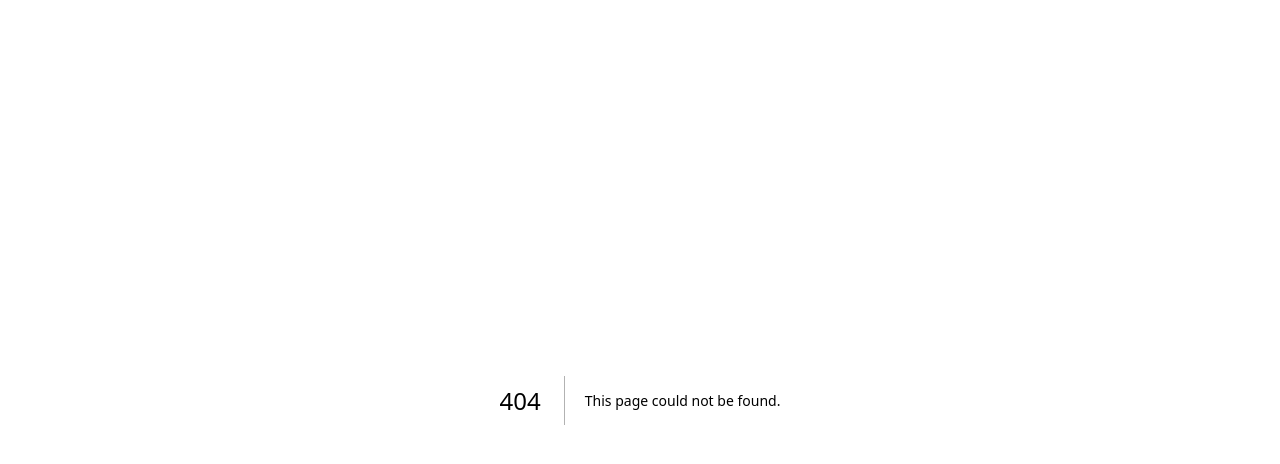
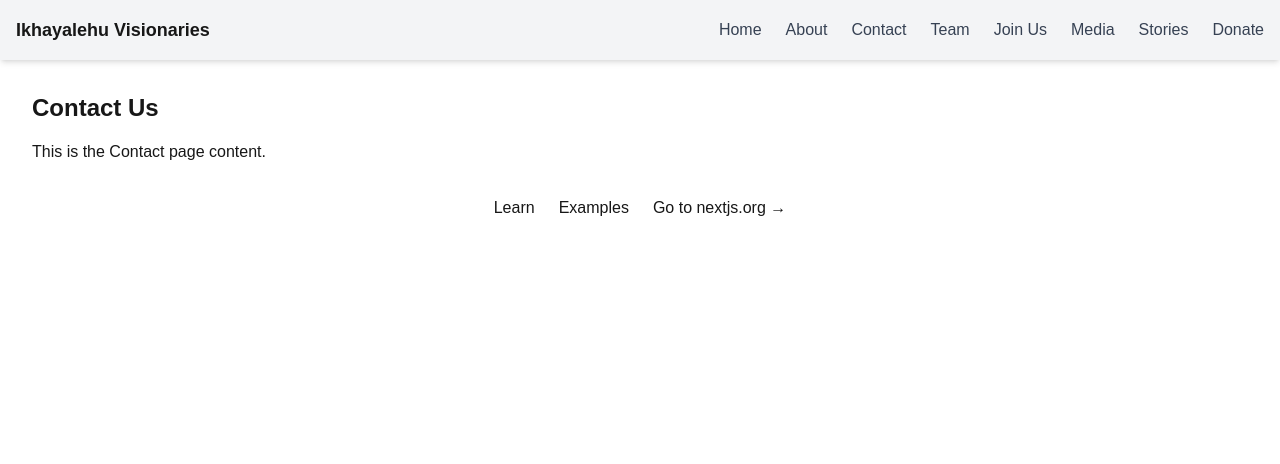
Before and after one commit to dev2ools/Ikhayalehu-Visionaries, a Next.js app in the folder ikhayalethu-visionaries/: page /contact in a window 1280 px wide. Before the commit this address had no page. Shown: the top 464 px of the page. Built offline with nearby package versions, Linux system fonts and the light colour scheme.

Commit message:
created pages

```diff
--- /dev/null
+++ b/ikhayalethu-visionaries/src/app/about/page.js
@@ -0,0 +1,15 @@
+import Navbar from "../../components/Navbar";
+import Footer from "../../components/Footer";
+
+export default function About() {
+  return (
+    <div>
+      <Navbar />
+      <main className="p-8">
+        <h1 className="text-2xl font-bold">About Us</h1>
+        <p className="mt-4">This is the About page content.</p>
+      </main>
+      <Footer />
+    </div>
+  );
+}
--- /dev/null
+++ b/ikhayalethu-visionaries/src/app/contact/page.js
@@ -0,0 +1,15 @@
+import Navbar from "../../components/Navbar";
+import Footer from "../../components/Footer";
+
+export default function Contact() {
+  return (
+    <div>
+      <Navbar />
+      <main className="p-8">
+        <h1 className="text-2xl font-bold">Contact Us</h1>
+        <p className="mt-4">This is the Contact page content.</p>
+      </main>
+      <Footer />
+    </div>
+  );
+}
--- /dev/null
+++ b/ikhayalethu-visionaries/src/app/donate/page.js
@@ -0,0 +1,15 @@
+import Navbar from "../../components/Navbar";
+import Footer from "../../components/Footer";
+
+export default function Donate() {
+  return (
+    <div>
+      <Navbar />
+      <main className="p-8">
+        <h1 className="text-2xl font-bold">Donate Us</h1>
+        <p className="mt-4">This is the Donate page content.</p>
+      </main>
+      <Footer />
+    </div>
+  );
+}
--- /dev/null
+++ b/ikhayalethu-visionaries/src/app/join-us/page.js
@@ -0,0 +1,15 @@
+import Navbar from "../../components/Navbar";
+import Footer from "../../components/Footer";
+
+export default function join() {
+  return (
+    <div>
+      <Navbar />
+      <main className="p-8">
+        <h1 className="text-2xl font-bold">Join Us</h1>
+        <p className="mt-4">This is the Join page content.</p>
+      </main>
+      <Footer />
+    </div>
+  );
+}
--- /dev/null
+++ b/ikhayalethu-visionaries/src/app/media/page.js
@@ -0,0 +1,15 @@
+import Navbar from "../../components/Navbar";
+import Footer from "../../components/Footer";
+
+export default function Media() {
+  return (
+    <div>
+      <Navbar />
+      <main className="p-8">
+        <h1 className="text-2xl font-bold">Media Us</h1>
+        <p className="mt-4">This is the Media page content.</p>
+      </main>
+      <Footer />
+    </div>
+  );
+}
--- a/ikhayalethu-visionaries/src/app/page.js
+++ b/ikhayalethu-visionaries/src/app/page.js
@@ -1,103 +1,14 @@
-import Image from "next/image";
+import Navbar from "../components/Navbar";
+import Footer from "../components/Footer";
 
 export default function Home() {
   return (
-    <div className="grid grid-rows-[20px_1fr_20px] items-center justify-items-center min-h-screen p-8 pb-20 gap-16 sm:p-20 font-[family-name:var(--font-geist-sans)]">
+    <div className="grid grid-rows-[20px_1fr_20px] items-center justify-items-center min-h-screen pt-0 pb-20 gap-16 sm:p-20 font-[family-name:var(--font-geist-sans)]">
+      <Navbar />
       <main className="flex flex-col gap-[32px] row-start-2 items-center sm:items-start">
-        <Image
-          className="dark:invert"
-          src="/next.svg"
-          alt="Next.js logo"
-          width={180}
-          height={38}
-          priority
-        />
-        <ol className="list-inside list-decimal text-sm/6 text-center sm:text-left font-[family-name:var(--font-geist-mono)]">
-          <li className="mb-2 tracking-[-.01em]">
-            Get started by editing{" "}
-            <code className="bg-black/[.05] dark:bg-white/[.06] px-1 py-0.5 rounded font-[family-name:var(--font-geist-mono)] font-semibold">
-              src/app/page.js
-            </code>
-            .
-          </li>
-          <li className="tracking-[-.01em]">
-            Save and see your changes instantly.
-          </li>
-        </ol>
-
-        <div className="flex gap-4 items-center flex-col sm:flex-row">
-          <a
-            className="rounded-full border border-solid border-transparent transition-colors flex items-center justify-center bg-foreground text-background gap-2 hover:bg-[#383838] dark:hover:bg-[#ccc] font-medium text-sm sm:text-base h-10 sm:h-12 px-4 sm:px-5 sm:w-auto"
-            href="https://vercel.com/new?utm_source=create-next-app&utm_medium=appdir-template-tw&utm_campaign=create-next-app"
-            target="_blank"
-            rel="noopener noreferrer"
-          >
-            <Image
-              className="dark:invert"
-              src="/vercel.svg"
-              alt="Vercel logomark"
-              width={20}
-              height={20}
-            />
-            Deploy now
-          </a>
-          <a
-            className="rounded-full border border-solid border-black/[.08] dark:border-white/[.145] transition-colors flex items-center justify-center hover:bg-[#f2f2f2] dark:hover:bg-[#1a1a1a] hover:border-transparent font-medium text-sm sm:text-base h-10 sm:h-12 px-4 sm:px-5 w-full sm:w-auto md:w-[158px]"
-            href="https://nextjs.org/docs?utm_source=create-next-app&utm_medium=appdir-template-tw&utm_campaign=create-next-app"
-            target="_blank"
-            rel="noopener noreferrer"
-          >
-            Read our docs
-          </a>
-        </div>
+        {/* Your main content */}
       </main>
-      <footer className="row-start-3 flex gap-[24px] flex-wrap items-center justify-center">
-        <a
-          className="flex items-center gap-2 hover:underline hover:underline-offset-4"
-          href="https://nextjs.org/learn?utm_source=create-next-app&utm_medium=appdir-template-tw&utm_campaign=create-next-app"
-          target="_blank"
-          rel="noopener noreferrer"
-        >
-          <Image
-            aria-hidden
-            src="/file.svg"
-            alt="File icon"
-            width={16}
-            height={16}
-          />
-          Learn
-        </a>
-        <a
-          className="flex items-center gap-2 hover:underline hover:underline-offset-4"
-          href="https://vercel.com/templates?framework=next.js&utm_source=create-next-app&utm_medium=appdir-template-tw&utm_campaign=create-next-app"
-          target="_blank"
-          rel="noopener noreferrer"
-        >
-          <Image
-            aria-hidden
-            src="/window.svg"
-            alt="Window icon"
-            width={16}
-            height={16}
-          />
-          Examples
-        </a>
-        <a
-          className="flex items-center gap-2 hover:underline hover:underline-offset-4"
-          href="https://nextjs.org?utm_source=create-next-app&utm_medium=appdir-template-tw&utm_campaign=create-next-app"
-          target="_blank"
-          rel="noopener noreferrer"
-        >
-          <Image
-            aria-hidden
-            src="/globe.svg"
-            alt="Globe icon"
-            width={16}
-            height={16}
-          />
-          Go to nextjs.org →
-        </a>
-      </footer>
+      <Footer />
     </div>
   );
 }
--- /dev/null
+++ b/ikhayalethu-visionaries/src/app/stories/page.js
@@ -0,0 +1,15 @@
+import Navbar from "../../components/Navbar";
+import Footer from "../../components/Footer";
+
+export default function Stories() {
+  return (
+    <div>
+      <Navbar />
+      <main className="p-8">
+        <h1 className="text-2xl font-bold">Stories Us</h1>
+        <p className="mt-4">This is the Stories page content.</p>
+      </main>
+      <Footer />
+    </div>
+  );
+}
--- /dev/null
+++ b/ikhayalethu-visionaries/src/app/team/page.js
@@ -0,0 +1,15 @@
+import Navbar from "../../components/Navbar";
+import Footer from "../../components/Footer";
+
+export default function Team() {
+  return (
+    <div>
+      <Navbar />
+      <main className="p-8">
+        <h1 className="text-2xl font-bold">Team Us</h1>
+        <p className="mt-4">This is the Team page content.</p>
+      </main>
+      <Footer />
+    </div>
+  );
+}
--- /dev/null
+++ b/ikhayalethu-visionaries/src/components/Footer.js
@@ -0,0 +1,30 @@
+export default function Footer() {
+  return (
+    <footer className="row-start-3 flex gap-[24px] flex-wrap items-center justify-center">
+      <a
+        className="flex items-center gap-2 hover:underline hover:underline-offset-4"
+        href="https://nextjs.org/learn"
+        target="_blank"
+        rel="noopener noreferrer"
+      >
+        Learn
+      </a>
+      <a
+        className="flex items-center gap-2 hover:underline hover:underline-offset-4"
+        href="https://vercel.com/templates"
+        target="_blank"
+        rel="noopener noreferrer"
+      >
+        Examples
+      </a>
+      <a
+        className="flex items-center gap-2 hover:underline hover:underline-offset-4"
+        href="https://nextjs.org"
+        target="_blank"
+        rel="noopener noreferrer"
+      >
+        Go to nextjs.org →
+      </a>
+    </footer>
+  );
+}
--- /dev/null
+++ b/ikhayalethu-visionaries/src/components/Navbar.js
@@ -0,0 +1,53 @@
+import Link from "next/link";
+
+export default function Navbar() {
+  return (
+    <nav className="sticky top-0 w-full flex justify-between items-center p-4 bg-gray-100 dark:bg-gray-800 shadow-md z-50">
+      <div className="flex items-center gap-2">
+        <span className="text-lg font-bold">Ikhayalehu Visionaries</span>
+      </div>
+      <ul className="flex gap-6 text-sm sm:text-base">
+        <li>
+          <Link href="/" className="hover:underline hover:underline-offset-4 text-gray-700 dark:text-gray-300">
+            Home
+          </Link>
+        </li>
+        <li>
+          <Link href="/about" className="hover:underline hover:underline-offset-4 text-gray-700 dark:text-gray-300">
+            About
+          </Link>
+        </li>
+        <li>
+          <Link href="/contact" className="hover:underline hover:underline-offset-4 text-gray-700 dark:text-gray-300">
+            Contact
+          </Link>
+        </li>
+        <li>
+          <Link href="/team" className="hover:underline hover:underline-offset-4 text-gray-700 dark:text-gray-300">
+            Team
+          </Link>
+        </li>
+        <li>
+          <Link href="/join-us" className="hover:underline hover:underline-offset-4 text-gray-700 dark:text-gray-300">
+            Join Us
+          </Link>
+        </li>
+        <li>
+          <Link href="/media" className="hover:underline hover:underline-offset-4 text-gray-700 dark:text-gray-300">
+            Media
+          </Link>
+        </li>
+        <li>
+          <Link href="/stories" className="hover:underline hover:underline-offset-4 text-gray-700 dark:text-gray-300">
+            Stories
+          </Link>
+        </li>
+        <li>
+          <Link href="/donate" className="hover:underline hover:underline-offset-4 text-gray-700 dark:text-gray-300">
+            Donate
+          </Link>
+        </li>
+      </ul>
+    </nav>
+  );
+}
```
